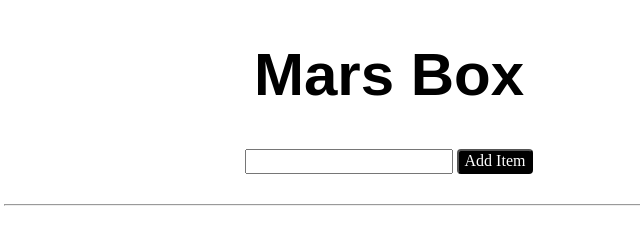
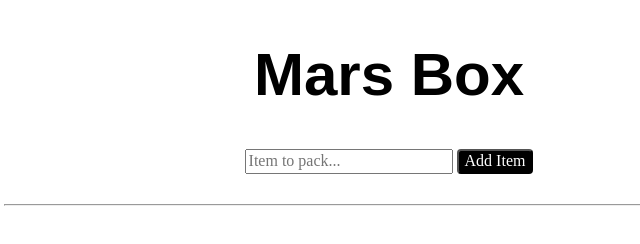
Before and after one commit to CamBuscher/mars-box, a website: page public/index.html in a window 1280 px wide. Shown: the full height of the page, 251-891 px from the left. Drawn offline with nearby package versions, Linux system fonts and the light colour scheme; no server answers; a web font is replaced by a local one.

Commit message:
Add placeholder input text

```diff
--- a/public/index.html
+++ b/public/index.html
@@ -13,7 +13,7 @@
   <h1>Mars Box</h1>
 
   <form class='add_item_form'>
-    <input type="text" name="item" id="item_input">
+    <input placeholder='Item to pack...' type="text" name="item" id="item_input">
     <button type='submit'>Add Item</button>
   </form>
   <div class='error_space'></div>
```
